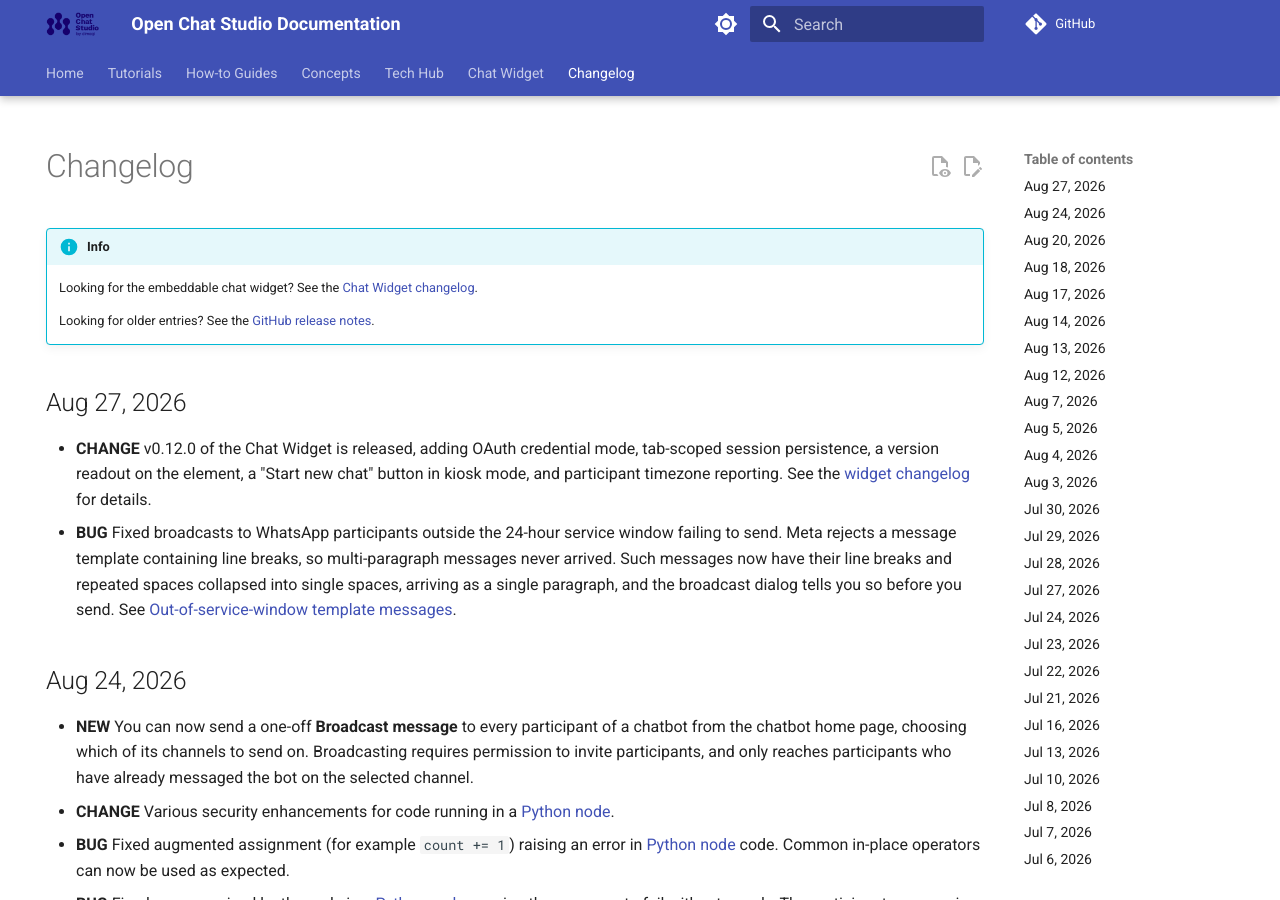
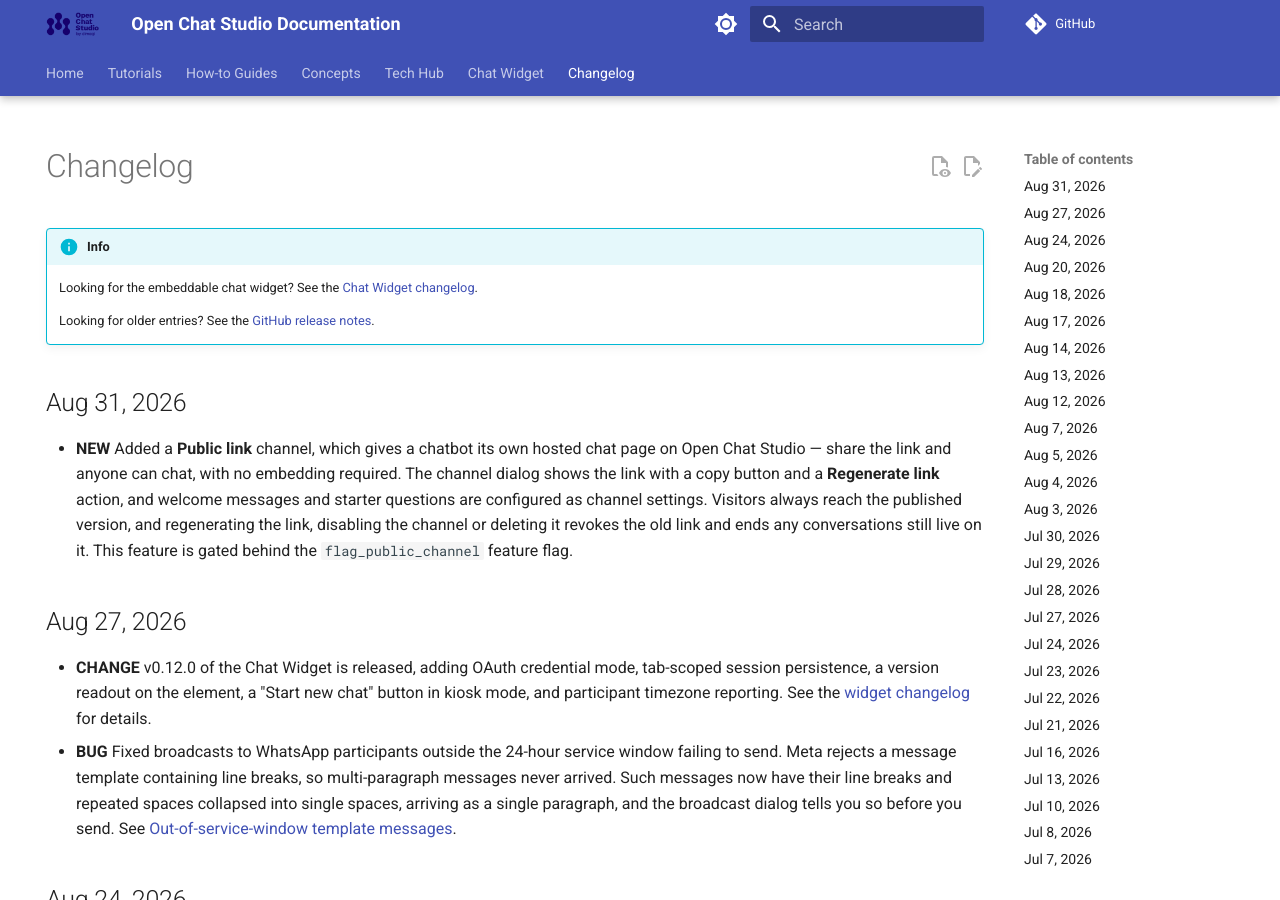
Before and after one commit to dimagi/open-chat-studio-docs, an MkDocs documentation site: the page built from docs/changelog.md, in a window 1280 px wide and 900 px high. Built offline with MkDocs 1.6.1 and Material for MkDocs 9.7.7, drawn with Linux system fonts in a browser that asks for light colours; a script that is not in the unit is left out; comment, search, counter and statistics services are not loaded.

Commit message:
update changelog and docs from OCS PR #4284

```diff
--- a/docs/changelog.md
+++ b/docs/changelog.md
@@ -10,6 +10,9 @@ hide:
     Looking for the embeddable chat widget? See the [Chat Widget changelog](chat_widget/changelog.md).
 
     Looking for older entries? See the [GitHub release notes](https://github.com/dimagi/open-chat-studio-docs/releases).
+
+## Aug 31, 2026
+* **NEW** Added a **Public link** channel, which gives a chatbot its own hosted chat page on Open Chat Studio — share the link and anyone can chat, with no embedding required. The channel dialog shows the link with a copy button and a **Regenerate link** action, and welcome messages and starter questions are configured as channel settings. Visitors always reach the published version, and regenerating the link, disabling the channel or deleting it revokes the old link and ends any conversations still live on it. This feature is gated behind the `flag_public_channel` feature flag.
 
 ## Aug 27, 2026
 * **CHANGE** v0.12.0 of the Chat Widget is released, adding OAuth credential mode, tab-scoped session persistence, a version readout on the element, a "Start new chat" button in kiosk mode, and participant timezone reporting. See the [widget changelog](chat_widget/changelog.md#v0120-2026-08-27) for details.
```
